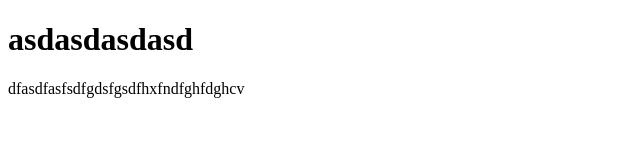
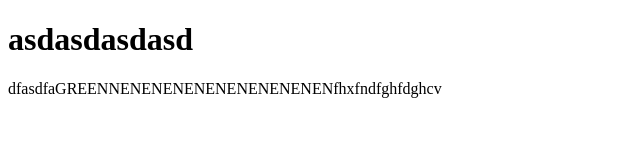
Before and after one commit to TylerWeinbender/Test-Repo, a plain HTML site: page index.html in a window 1280 px wide. Shown: the whole page, without its empty margins (0-640 px from the left). Drawn offline with Linux system fonts and the light colour scheme.

Commit message:
GREEN
ITSGREENJESUSCHRIST

```diff
--- a/index.html
+++ b/index.html
@@ -10,7 +10,7 @@
 	<h1>asdasdasdasd</h1>
 
 
-    <p>dfasdfasfsdfgdsfgsdfhxfndfghfdghcv</p>
+    <p>dfasdfaGREENNENENENENENENENENENENfhxfndfghfdghcv</p>
 
 </body>
 </html>
```
